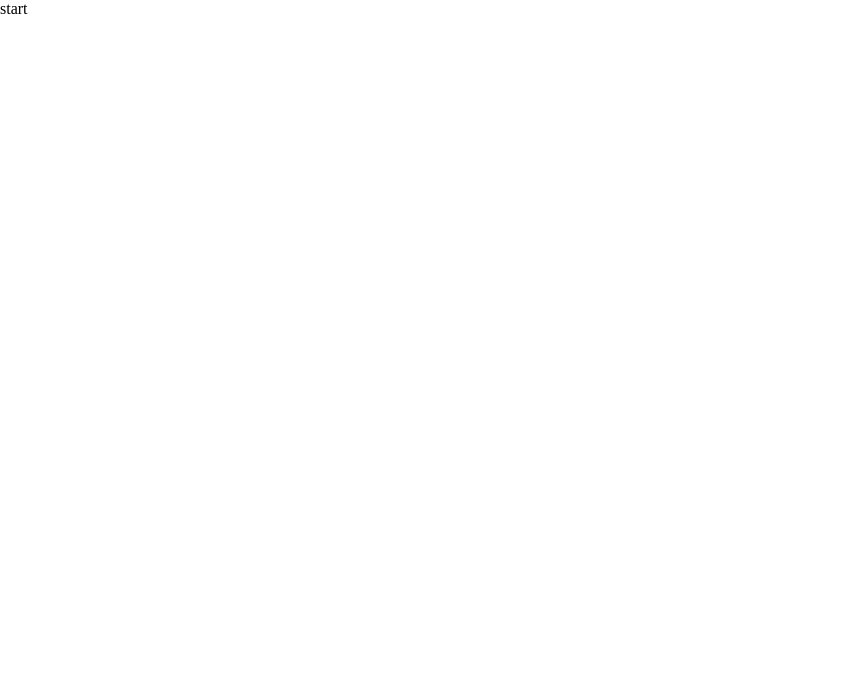
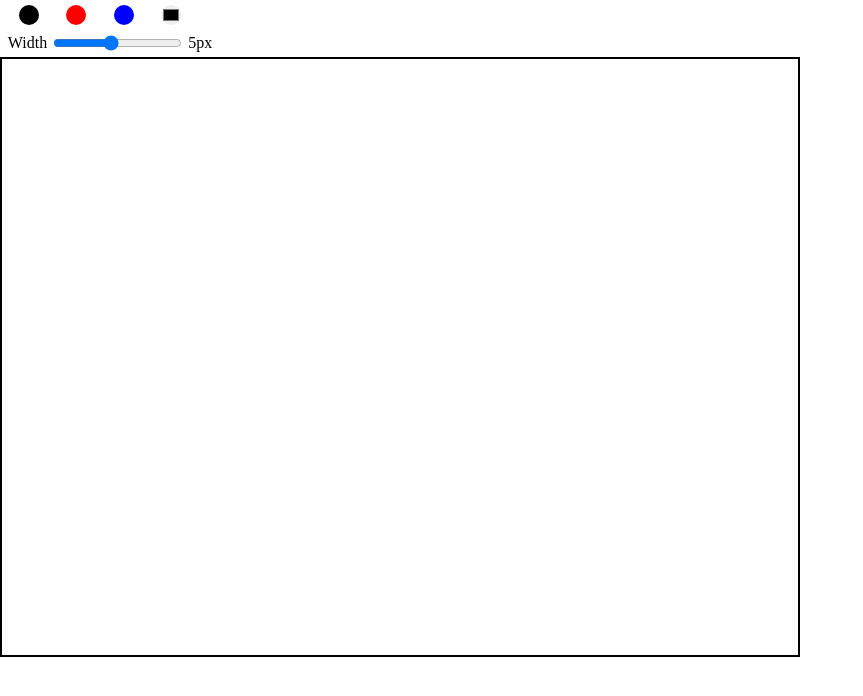
Before and after one commit to iam-Akshat/sketch-front, a React (Create React App) app: page / in a window 1280 px wide. Shown: the top 696 px of the page, without its empty margins (0-863 px from the left). Built offline with nearby package versions, Linux system fonts and the light colour scheme.

Commit message:
Add Board and Controls context,add Board,ColorPicker and WidthPicker components

```diff
--- a/src/App.css
+++ b/src/App.css
@@ -3,3 +3,30 @@
   padding: 0;
   box-sizing: border-box;
 }
+
+.color-selector button,
+.color-selector input[type='color'] {
+  width: 20px;
+  height: 20px;
+  border-radius: 32px;
+  border: none;
+}
+
+.color-selector {
+  display: flex;
+  justify-content: space-around;
+  width: 200px;
+  padding: 0.3rem;
+}
+
+.color-selector .active-color {
+  border: 2px solid green !important;
+}
+
+.width-selector {
+  display: flex;
+  align-items: center;
+  width: 220px;
+  justify-content: space-around;
+  padding: 00.3rem;
+}
--- a/src/App.js
+++ b/src/App.js
@@ -1,10 +1,21 @@
 import './App.css';
+import Board from './components/Board';
+import ColorSelector from './components/ColorSelector';
+import WidthSelector from './components/WidthSelector';
+import { BoardProvider } from './context/BoardContext';
+import { ControlsProvider } from './context/ControlsContext';
 
 function App() {
   return (
-    <div className="App">
-      start
-    </div>
+    <ControlsProvider>
+      <BoardProvider>
+        <div className="App">
+          <ColorSelector />
+          <WidthSelector />
+          <Board />
+        </div>
+      </BoardProvider>
+    </ControlsProvider>
   );
 }
 
--- /dev/null
+++ b/src/components/Board.jsx
@@ -0,0 +1,33 @@
+import { useEffect } from 'react';
+import { useBoard } from '../context/BoardContext';
+import { useControls } from '../context/ControlsContext';
+
+const Board = () => {
+    const {
+        boardRef,
+        prepareBoard,
+        startDrawing,
+        finishDrawing,
+        draw
+    } = useBoard();
+    const { penColor, penWidth } = useControls()
+
+    useEffect(() => {
+        prepareBoard(800, 600);
+    }, []);
+    const drawWithUpdateControls = (e) => {
+        startDrawing(e, penColor, penWidth)
+    }
+    return (
+        <>
+            <canvas
+                onMouseDown={drawWithUpdateControls}
+                onMouseUp={finishDrawing}
+                onMouseMove={draw}
+                ref={boardRef}
+            />
+        </>
+    );
+}
+
+export default Board;
--- /dev/null
+++ b/src/components/ColorSelector.jsx
@@ -0,0 +1,40 @@
+import { useState } from "react";
+import { useControls } from "../context/ControlsContext";
+
+const ColorSelector = () => {
+    const [activeColor, setActiveColor] = useState()
+    const { setPenColor } = useControls()
+    const changeColor = (e) => {
+        const color = e.target.dataset.colorValue || e.target.value
+        setActiveColor(+e.target.dataset.id)
+        setPenColor(color)
+    }
+    return (
+        <div className="color-selector">
+            <button
+                data-color-value='black'
+                data-id={0}
+                style={{ backgroundColor: 'black' }}
+                onClick={changeColor}
+                className={activeColor === 0 ? 'active-color' : ''} />
+            <button
+                data-color-value='red'
+                data-id={1}
+                style={{ backgroundColor: 'red' }}
+                onClick={changeColor}
+                className={activeColor === 1 ? 'active-color' : ''} />
+            <button
+                data-color-value='blue'
+                data-id={2}
+                style={{ backgroundColor: 'blue' }}
+                onClick={changeColor}
+                className={activeColor === 2 ? 'active-color' : ''} />
+            <input
+            type='color'
+            onChange={changeColor} data-id={3}
+            className={activeColor === 3 ? 'active-color' : ''}></input>
+        </div>
+    )
+}
+
+export default ColorSelector;
--- /dev/null
+++ b/src/components/WidthSelector.jsx
@@ -0,0 +1,22 @@
+import { useState } from "react";
+import { useControls } from "../context/ControlsContext";
+
+const WidthSelector = ({ min = 1, max = 10, step = 1, defaultValue=5}) => {
+
+    const { setPenWidth } = useControls();
+    const [value,setValue] = useState(defaultValue)
+    const handleWidthChange = (e) => {
+        setValue(e.target.value)
+        setPenWidth(e.target.value)
+    }
+    return (
+        <div className="width-selector">
+            <label htmlFor="width-picker">Width </label>
+            <input type='range' id="width-picker" value={value}min={min} max={max} step={step} onChange={handleWidthChange}/>
+            <span>{`${value}px`}</span>
+        </div>
+    )
+
+}
+
+export default WidthSelector;
--- /dev/null
+++ b/src/context/BoardContext.jsx
@@ -0,0 +1,77 @@
+import React, { useContext, useRef, useState } from "react";
+import { useControls } from "./ControlsContext";
+
+const BoardContext = React.createContext();
+
+export const BoardProvider = ({ children }) => {
+  const [isDrawing, setIsDrawing] = useState(false)
+  const boardRef = useRef(null);
+  const contextRef = useRef(null);
+
+  const prepareBoard = (width,height) => {
+    const board = boardRef.current
+    board.width = (width || window.innerWidth);
+    board.height = (height || window.innerHeight);
+    board.style.width = `${width || window.innerWidth}px`;
+    board.style.height = `${height || window.innerHeight}px`;
+    board.style.border = '2px solid black'
+
+    const context = board.getContext("2d")
+    context.lineCap = "round";
+    context.strokeStyle = 'black';
+    context.lineWidth = 5;
+    contextRef.current = context;
+  };
+
+  const startDrawing = ({ nativeEvent },color,width) => {
+    const { offsetX, offsetY } = nativeEvent;
+    contextRef.current.beginPath();
+    contextRef.current.strokeStyle = color;
+    contextRef.current.lineWidth = width;
+    contextRef.current.moveTo(offsetX, offsetY);
+    setIsDrawing(true);
+  };
+
+  const finishDrawing = () => {
+    contextRef.current.closePath();
+    setIsDrawing(false);
+  };
+
+  const draw = ({ nativeEvent }) => {
+    if (!isDrawing) {
+      return;
+    }
+    const { offsetX, offsetY } = nativeEvent;
+    contextRef.current.lineTo(offsetX, offsetY);
+    contextRef.current.stroke();
+  };
+
+  const clearBoard = () => {
+    const board = boardRef.current;
+    const context = board.getContext("2d")
+    context.clearRect(0, 0, board.width, board.height)
+  }
+
+  const boardToImageUrl = () => {
+    return boardRef.current.toDataURL()
+  }
+
+  return (
+    <BoardContext.Provider
+      value={{
+        boardRef,
+        contextRef,
+        prepareBoard,
+        startDrawing,
+        finishDrawing,
+        clearBoard,
+        draw,
+        boardToImageUrl
+      }}
+    >
+      {children}
+    </BoardContext.Provider>
+  );
+};
+
+export const useBoard = () => useContext(BoardContext);
--- /dev/null
+++ b/src/context/ControlsContext.jsx
@@ -0,0 +1,20 @@
+import { createContext, useContext, useState } from "react"
+
+const ControlsContext = createContext()
+export const ControlsProvider = ({ children }) => {
+    const [penColor, setPenColor] = useState('black')
+    const [penWidth, setPenWidth] = useState(4)
+
+    return (
+        <ControlsContext.Provider value={{
+            penColor,
+            setPenColor,
+            penWidth,
+            setPenWidth
+        }}>
+            {children}
+        </ControlsContext.Provider>
+    )
+}
+
+export const useControls = () => useContext(ControlsContext)
```
